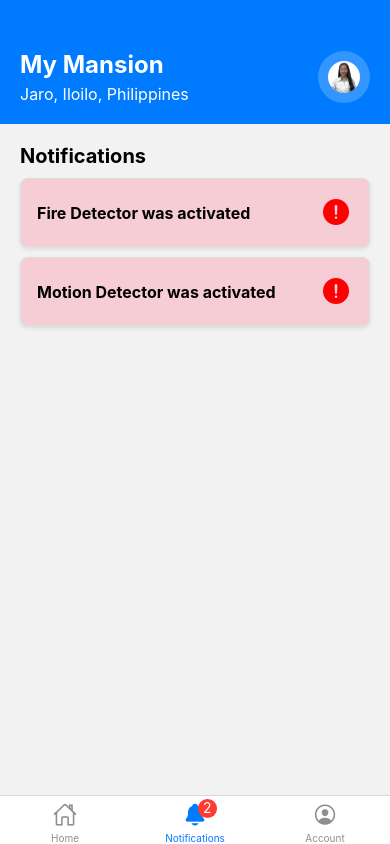
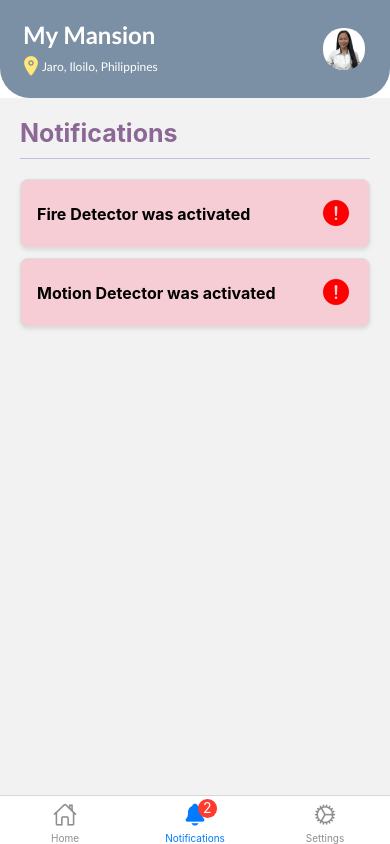
Before and after one commit to ElectroDevs/mobile-app, a React Native app: screen /Notifications in a window 390 px wide. Built offline with nearby package versions, Linux system fonts and the light colour scheme.

Commit message:
Change Account to Settings, removed logout to from Settings, Change style of header

```diff
--- a/App.tsx
+++ b/App.tsx
@@ -1,7 +1,7 @@
 import React from 'react';
 import Header from './navigation/components/Header';
 import AppNavigator from './navigation/AppNavigator';
-import ProfileView from './navigation/components/Profile';
+import ProfileView from './navigation/components/Settings';
 
 
 export default function App() {
--- a/navigation/AppNavigator.tsx
+++ b/navigation/AppNavigator.tsx
@@ -4,7 +4,7 @@ import { createBottomTabNavigator } from '@react-navigation/bottom-tabs';
 import { Ionicons } from '@expo/vector-icons';
 import HomePage from './components/HomePage';
 import NotificationPage from './components/NotificationPage';
-import ProfileView from './components/Profile';
+import ProfileView from './components/Settings';
 
 type IconName =
   | "key"
@@ -26,6 +26,7 @@ type IconName =
   | "checkbox"
   | "radio"
   | "home"
+  | "cog-outline"
   | "home-outline"
   | "notifications"
   | "notifications-outline"
@@ -81,8 +82,8 @@ export default function AppNavigator() {
             } else if (route.name === 'Notifications') {
               iconName = focused ? 'notifications' : 'notifications-outline';
               color = unclickedNotificationCount > 0 ? 'red' : color;
-            } else if (route.name === 'Account') {
-              iconName = 'person-circle-outline';
+            } else if (route.name === 'Settings') {
+              iconName = 'cog-outline';
             }
 
             return <Ionicons name={iconName} size={size} color={color} />;
@@ -111,7 +112,7 @@ export default function AppNavigator() {
             />
           )}
         </Tab.Screen>
-        <Tab.Screen name='Account' component={ProfileView} />
+        <Tab.Screen name='Settings' component={ProfileView} />
       </Tab.Navigator>
     </NavigationContainer>
   );
--- a/navigation/components/Header.tsx
+++ b/navigation/components/Header.tsx
@@ -13,7 +13,14 @@ const Header = ({ title, location, onProfilePress }: Props) => {
     <View style={styles.container}>
       <View style={styles.titleContainer}>
         <Text style={styles.title}>{title}</Text>
-        <Text style={styles.location}>{location}</Text>
+        <View style={styles.locationContainer}>
+          <Ionicons
+                name='location'
+                size={22}
+                color='#FFE878' />
+           <Text style={styles.location}>{location}</Text>
+        </View>
+
       </View>
       <TouchableOpacity style={styles.profileButton} onPress={onProfilePress}>
         <View style={styles.profileImageContainer}>
@@ -31,33 +38,41 @@ const styles = StyleSheet.create({
     alignItems: 'center',
     justifyContent: 'space-between',
     paddingHorizontal: 20,
-    paddingTop: 50,
+    paddingTop: 20,
     paddingBottom: 20,
-    backgroundColor: '#007AFF',
+    backgroundColor: '#7B8FA5',
     width: '100%',
+    borderBottomEndRadius: 30,
+    borderBottomStartRadius: 30,
   },
   titleContainer: {
     flex: 1,
+  },
+   locationContainer: {
+    flexDirection: 'row',
+    alignItems: 'center',
   },
   title: {
     fontSize: 24,
     fontWeight: 'bold',
     color: 'white',
     marginBottom: 5,
+    marginLeft: 3,
+    fontFamily: 'Trebuchet MS'
   },
   location: {
-    fontSize: 16,
+    fontSize: 12,
     color: 'white',
+    fontFamily: 'Trebuchet MS'
   },
   profileButton: {
     borderRadius: 50,
-    backgroundColor: 'rgba(255,255,255,0.2)',
-    padding: 10,
+    padding: 5,
   },
   profileImageContainer: {
-    width: 32,
-    height: 32,
-    borderRadius: 16,
+    width: 42,
+    height: 42,
+    borderRadius: 20,
     overflow: 'hidden',
   },
   profileImage: {
--- a/navigation/components/NotificationPage.tsx
+++ b/navigation/components/NotificationPage.tsx
@@ -22,6 +22,7 @@ const NotificationPage: React.FC<NotificationPageProps> = ({ notifications, onCl
   return (
     <View style={styles.container}>
       <Text style={styles.heading}>Notifications</Text>
+      <View style={styles.horizontalLine} />
       {notifications.length === 0 ? (
         <Text>No notifications</Text>
       ) : (
@@ -51,9 +52,10 @@ const styles = StyleSheet.create({
     padding: 20,
   },
   heading: {
-    fontSize: 20,
+    fontSize: 25,
     fontWeight: 'bold',
     marginBottom: 10,
+    color: '#8C6896'
   },
   notification: {
     backgroundColor: 'white',
@@ -84,6 +86,12 @@ const styles = StyleSheet.create({
   alertIcon: {
     marginLeft: 10,
   },
+   horizontalLine: {
+    borderBottomWidth: 1,
+    borderBottomColor: '#C1C1DE',
+    marginBottom: 20,
+    width: '100%',
+  },
 });
 
 export default NotificationPage;
--- a/navigation/components/Profile.tsx
+++ b/navigation/components/Settings.tsx
@@ -2,7 +2,7 @@ import React, { useState } from 'react';
 import { View, Text, StyleSheet, TouchableOpacity, ScrollView } from 'react-native';
 import { Button, Icon } from 'react-native-elements';
 
-const ProfileView: React.FC = () => {
+const Settings: React.FC = () => {
   const [showPackageDetails, setShowPackageDetails] = useState(false);
   const [showTermsOfService, setShowTermsOfService] = useState(false);
   const [showPrivacyPolicy, setShowPrivacyPolicy] = useState(false);
@@ -26,6 +26,8 @@ const ProfileView: React.FC = () => {
 
   return (
     <ScrollView contentContainerStyle={styles.container}>
+      <Text style={styles.heading}>Settings</Text>
+       <View style={styles.horizontalLine} />
       <TouchableOpacity style={styles.dropdownToggle} onPress={togglePackageDetails}>
         <Text style={styles.dropdownToggleText}>
           Subscription
@@ -118,13 +120,6 @@ const ProfileView: React.FC = () => {
           <Text>Send your concerns to: electrodevs@support@gmail.com</Text>
         </View>
       )}
-      <View style={styles.viewbutton}>
-      <Button
-        buttonStyle={styles.button}
-        title="Logout"
-        onPress={() => alert('Logout button pressed')}
-        />
-      </View>
     </ScrollView>
   );
 };
@@ -133,7 +128,7 @@ const styles = StyleSheet.create({
   container: {
     flexGrow: 1,
     paddingHorizontal: 20,
-    paddingTop: 30,
+    paddingTop: 20,
     alignItems: 'center',
   },
   dropdownToggle: {
@@ -162,9 +157,23 @@ const styles = StyleSheet.create({
     width: 300,
   },
   viewbutton: {
-    marginTop: 200,
+    marginTop: 20,
     marginBottom: 20,
-  }
+  },
+  heading: {
+    fontSize: 25,
+    fontWeight: 'bold',
+    marginBottom: 10,
+    textAlign: 'left',
+    alignSelf: 'flex-start', // Aligns the heading text to the left
+    color: '#8C6896'
+  },
+  horizontalLine: {
+    borderBottomWidth: 1,
+    borderBottomColor: '#C1C1DE',
+    marginBottom: 20,
+    width: '100%',
+  },
 });
 
-export default ProfileView;
+export default Settings;
```
